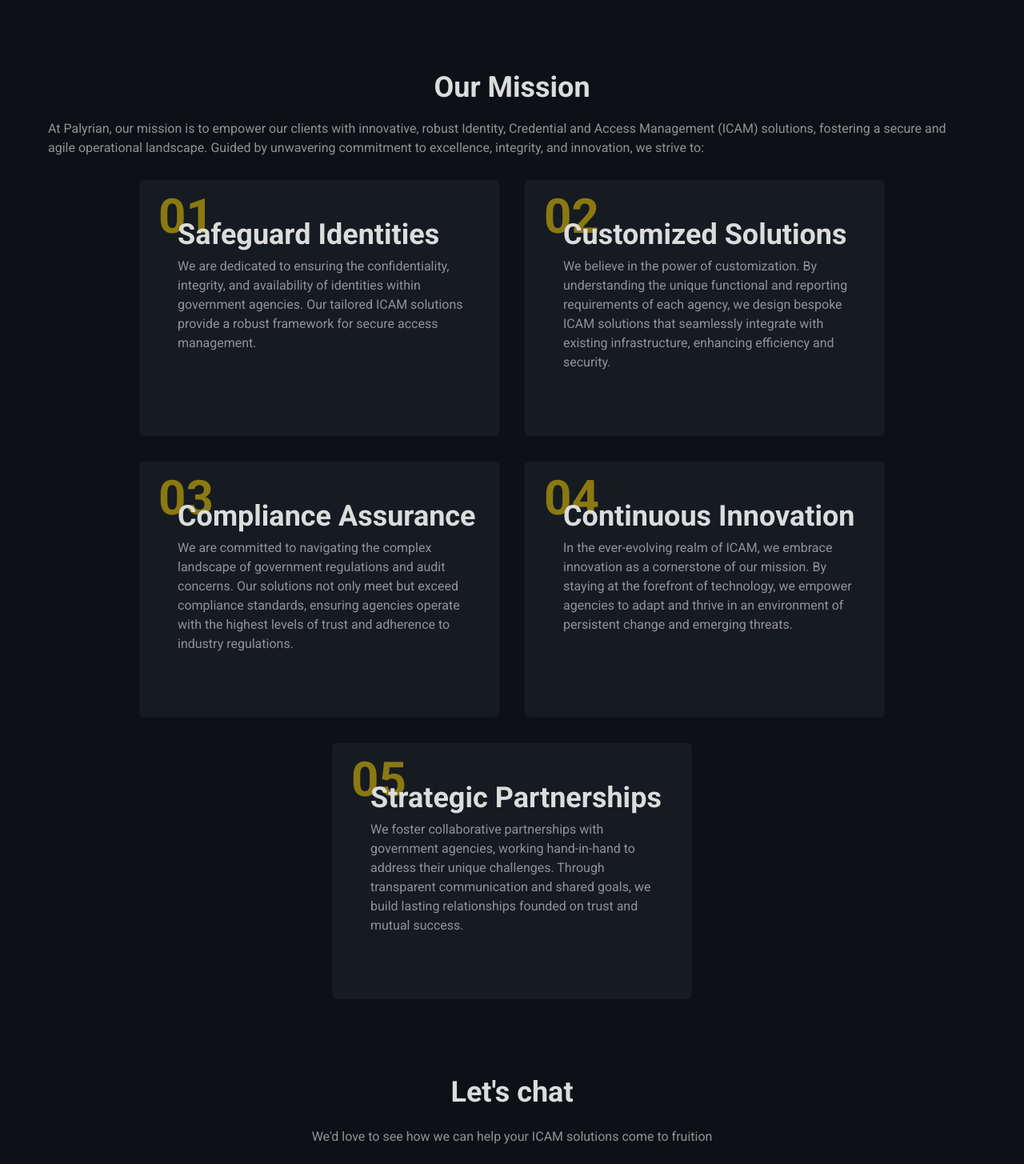
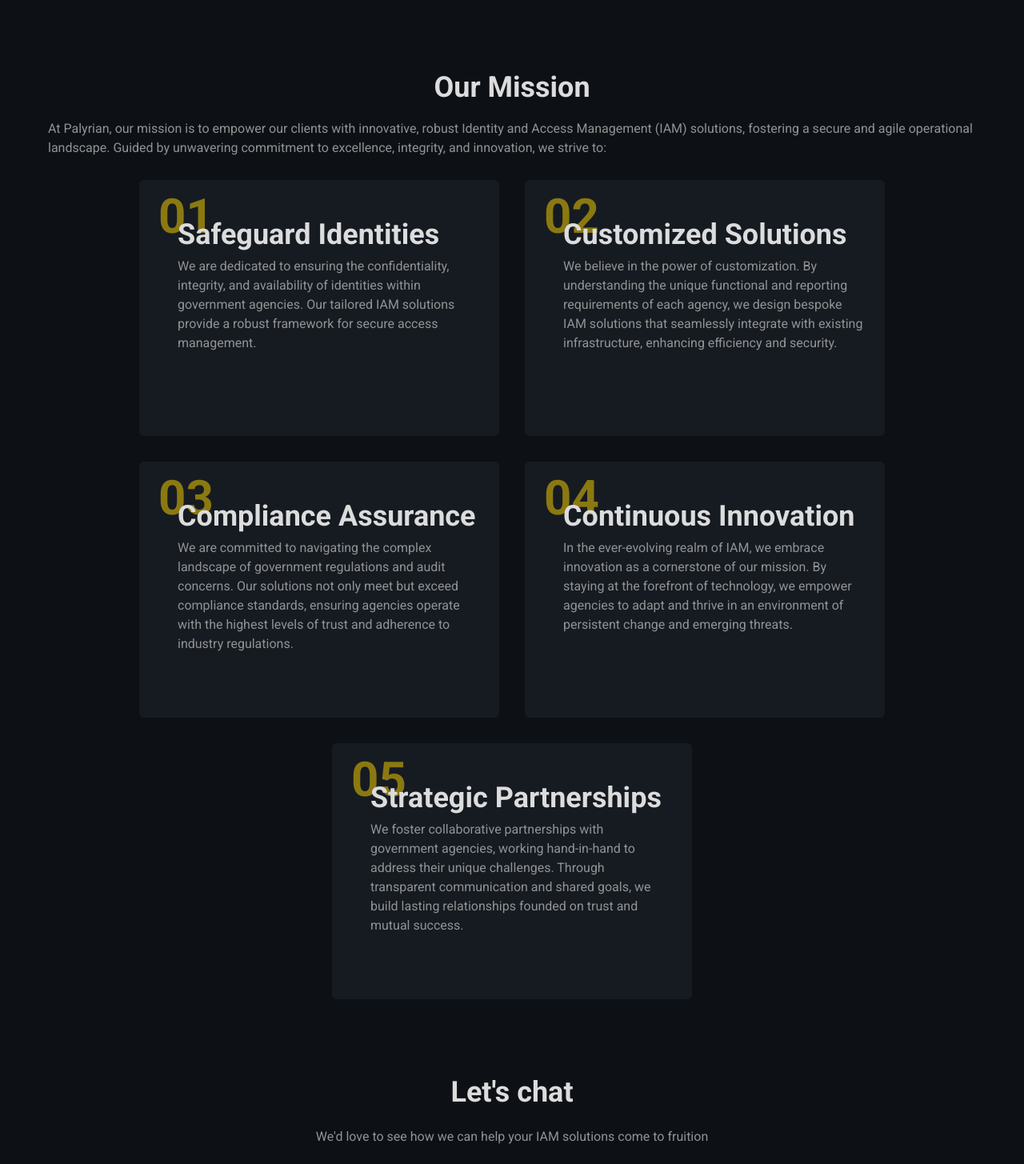
Before and after one commit to rliebbe97/palyrianSite, a Next.js app: page / in a window 1280 px wide. Shown: the part 1440-2895 px from the top of the page at 80% size. Built offline with nearby package versions, Linux system fonts and the light colour scheme.

Commit message:
changed icam to iam

```diff
--- a/src/components/about/About.jsx
+++ b/src/components/about/About.jsx
@@ -8,7 +8,7 @@
       <PageHeading
         title={"About Us"}
         text={
-          " Welcome to Palyrian, where we innovate within the landscape of Identity, Credential and Access Management (ICAM) space. Established with a vision to revolutionize cybersecurity, our agency brings together a team of seasoned professionals and subject matter experts with a shared commitment to excellence, security, and innovation."
+          " Welcome to Palyrian, where we innovate within the landscape of Identity and Access Management (IAM) space. Established with a vision to revolutionize cybersecurity, our agency brings together a team of seasoned professionals and subject matter experts with a shared commitment to excellence, security, and innovation."
         }
       />
 
--- a/src/components/footer/Footer.jsx
+++ b/src/components/footer/Footer.jsx
@@ -3,6 +3,7 @@
 import { FaPhoneAlt } from "react-icons/fa";
 
 const PALYRIAN_EMAIL = "Roby.Liebbe@palyrian.com";
+const PALYRIAN_PHONE = "214-906-1893";
 
 function Footer() {
   return (
@@ -23,7 +24,7 @@
               <span className="ml-2 primarysecondary">{PALYRIAN_EMAIL}</span>
             </a>
             <a
-              href="#"
+              href={`tel:${PALYRIAN_PHONE}`}
               target="_blank"
               className="flex flex-row justify-center items-center"
             >
--- a/src/components/home/LetsChat.jsx
+++ b/src/components/home/LetsChat.jsx
@@ -7,8 +7,7 @@
         <div className="flex flex-col justify-center items-center">
           <h2 className="primarytext mb-6">Let's chat</h2>
           <p className="primarysecondary mb-6">
-            We'd love to see how we can help your ICAM solutions come to
-            fruition
+            We'd love to see how we can help your IAM solutions come to fruition
           </p>
           <Link href="/contact" className="button">
             Contact Us
--- a/src/components/mission/Mission.jsx
+++ b/src/components/mission/Mission.jsx
@@ -7,9 +7,9 @@
       <h1 className="primarytext mb-2">Our Mission</h1>
       <p className="primarysecondary p-3 mb-4">
         At Palyrian, our mission is to empower our clients with innovative,
-        robust Identity, Credential and Access Management (ICAM) solutions,
-        fostering a secure and agile operational landscape. Guided by unwavering
-        commitment to excellence, integrity, and innovation, we strive to:
+        robust Identity and Access Management (IAM) solutions, fostering a
+        secure and agile operational landscape. Guided by unwavering commitment
+        to excellence, integrity, and innovation, we strive to:
       </p>
       <div className="flex flex-wrap justify-center w-full gap-8">
         {MissionData?.map((item, index) => {
--- a/src/components/mission/MissionData.jsx
+++ b/src/components/mission/MissionData.jsx
@@ -1,11 +1,11 @@
 export const MissionData = [
   {
     title: "Safeguard Identities",
-    body: "We are dedicated to ensuring the confidentiality, integrity, and availability of identities within government agencies. Our tailored ICAM solutions provide a robust framework for secure access management.",
+    body: "We are dedicated to ensuring the confidentiality, integrity, and availability of identities within government agencies. Our tailored IAM solutions provide a robust framework for secure access management.",
   },
   {
     title: "Customized Solutions",
-    body: "We believe in the power of customization. By understanding the unique functional and reporting requirements of each agency, we design bespoke ICAM solutions that seamlessly integrate with existing infrastructure, enhancing efficiency and security.",
+    body: "We believe in the power of customization. By understanding the unique functional and reporting requirements of each agency, we design bespoke IAM solutions that seamlessly integrate with existing infrastructure, enhancing efficiency and security.",
   },
   {
     title: "Compliance Assurance",
@@ -13,7 +13,7 @@
   },
   {
     title: "Continuous Innovation",
-    body: " In the ever-evolving realm of ICAM, we embrace innovation as a cornerstone of our mission. By staying at the forefront of technology, we empower agencies to adapt and thrive in an environment of persistent change and emerging threats.",
+    body: " In the ever-evolving realm of IAM, we embrace innovation as a cornerstone of our mission. By staying at the forefront of technology, we empower agencies to adapt and thrive in an environment of persistent change and emerging threats.",
   },
   {
     title: "Strategic Partnerships",
--- a/src/components/services/Services.jsx
+++ b/src/components/services/Services.jsx
@@ -1,10 +1,10 @@
 import LetsChat from "../home/LetsChat";
-import ICAM from "./icam/ICAM";
+import IAM from "./IAM/IAM";
 
 export default function Services() {
   return (
     <div className="flex flex-col">
-      <ICAM />
+      <IAM />
       <hr className="my-6 px-11 w-[80%] md:w-full md:max-w-[600px] mx-auto border-primary" />
       <LetsChat />
     </div>
--- /dev/null
+++ b/src/components/services/iam/IAM.jsx
@@ -0,0 +1,26 @@
+import PageHeading from "@/components/PageHeading";
+import IAMServiceCard from "./IAMServiceCard";
+import { IAMServiceData } from "./IAMServiceData";
+
+export default function IAM() {
+  return (
+    <div className="flex flex-col max-w-full">
+      <PageHeading
+        title={"Identity and Access Management"}
+        text={
+          "At Palyrian, we specialize in building custom, tailored Identity and Access Management (IAM) solutions designed to address the unique functional and reporting requirements of our clients. Our dedicated team works closely with clients to understand their distinct needs, ensuring the development of customized IAM solutions that not only meet agency demands but also adhere to stringent audit concerns. By leveraging our expertise, we empower agencies to achieve comprehensive identity governance, access management, and robust reporting capabilities, fostering a secure and compliant operational environment."
+        }
+      >
+        <div className="text-white text-2xl font-bold  border-0 border-b border-primary">
+          <h2>Explore our Offerings</h2>
+        </div>
+      </PageHeading>
+
+      <div className="my-16 px-11 grid sm:grid-cols-2 md:grid-cols-3 gap-10 md:gap-x-10 md:gap-y-14">
+        {IAMServiceData?.map((item, index) => {
+          return <IAMServiceCard key={index} name={item?.name} />;
+        })}
+      </div>
+    </div>
+  );
+}
--- a/src/components/services/icam/ICAMServiceCard.jsx
+++ b/src/components/services/iam/IAMServiceCard.jsx
@@ -1,4 +1,4 @@
-export default function ICAMServiceCard({ name }) {
+export default function IAMServiceCard({ name }) {
   return (
     <div className="rounded-xl bg-cards p-4 text-center shadow-xl">
       <div className="mx-auto z- flex h-16 w-16 -translate-y-12 transform items-center justify-center rounded-full bg-primary shadow-lg shadow-primary/40">
--- a/src/components/services/icam/ICAMServiceData.jsx
+++ b/src/components/services/iam/IAMServiceData.jsx
@@ -1,4 +1,4 @@
-export const ICAMServiceData = [
+export const IAMServiceData = [
   { name: "Automated Lifecycle Management" },
   { name: "Access Requests" },
   { name: "Application Integration" },
--- a/src/components/services/icam/ICAM.jsx
+++ /dev/null
@@ -1,26 +0,0 @@
-import PageHeading from "@/components/PageHeading";
-import ICAMServiceCard from "./ICAMServiceCard";
-import { ICAMServiceData } from "./ICAMServiceData";
-
-export default function ICAM() {
-  return (
-    <div className="flex flex-col max-w-full">
-      <PageHeading
-        title={"Identity, Credential and Access Management"}
-        text={
-          "At Palyrian, we specialize in building custom, tailored Identity, Credential and Access Management (ICAM) solutions designed to address the unique functional and reporting requirements of our clients. Our dedicated team works closely with clients to understand their distinct needs, ensuring the development of customized ICAM solutions that not only meet agency demands but also adhere to stringent audit concerns. By leveraging our expertise, we empower agencies to achieve comprehensive identity governance, access management, and robust reporting capabilities, fostering a secure and compliant operational environment."
-        }
-      >
-        <div className="text-white text-2xl font-bold  border-0 border-b border-primary">
-          <h2>Explore our Offerings</h2>
-        </div>
-      </PageHeading>
-
-      <div className="my-16 px-11 grid sm:grid-cols-2 md:grid-cols-3 gap-10 md:gap-x-10 md:gap-y-14">
-        {ICAMServiceData?.map((item, index) => {
-          return <ICAMServiceCard key={index} name={item?.name} />;
-        })}
-      </div>
-    </div>
-  );
-}
```
Also changed, not shown: src/app/layout.js (+8 -8 lines).
